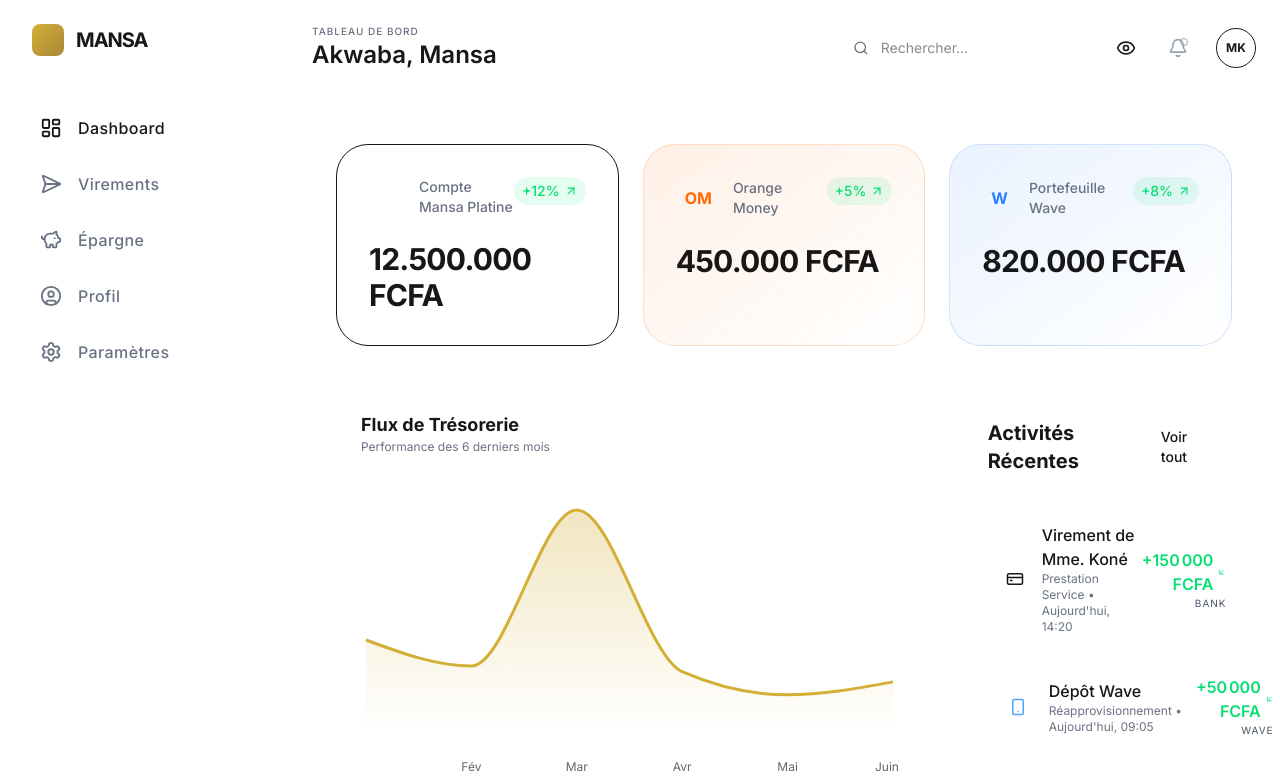
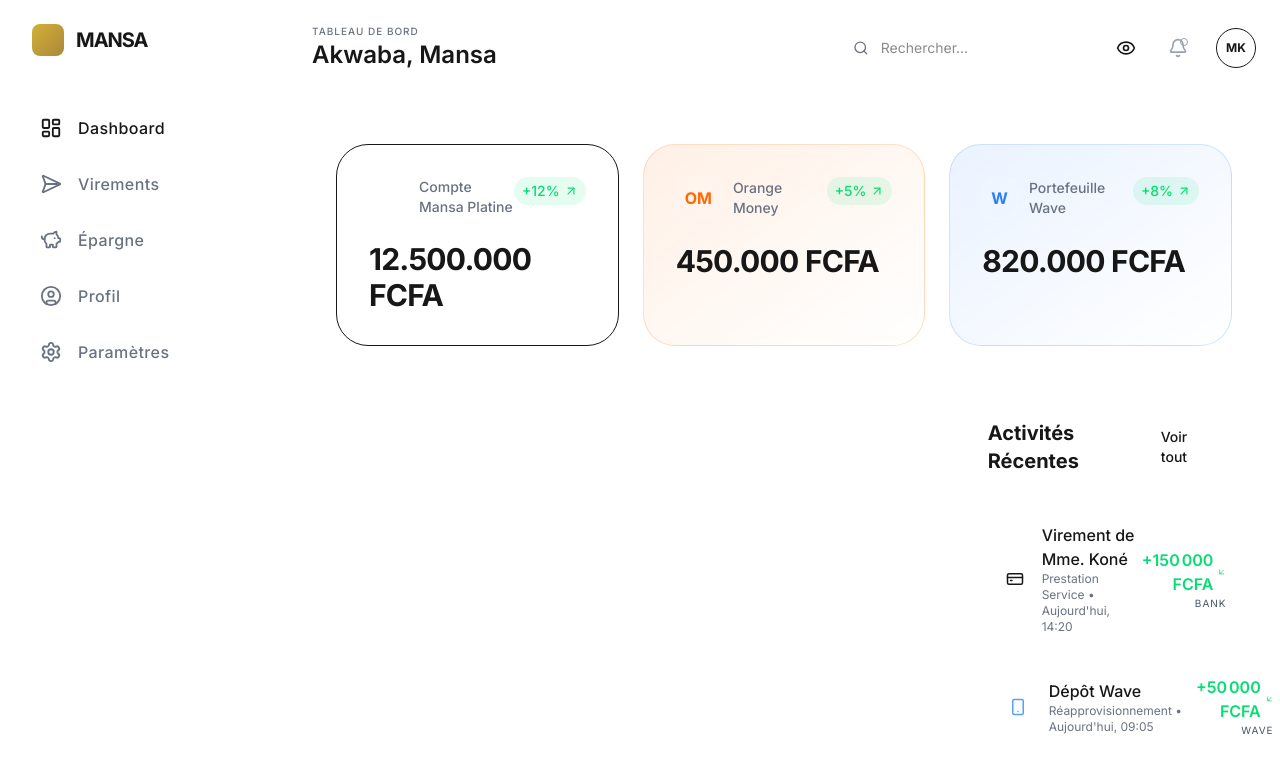
Before and after one commit to JojoKouam/mansa-next-gen, a Next.js app: page / in a window 1280 px wide. Shown: the top 782 px of the page. Built offline with nearby package versions, Linux system fonts and the light colour scheme.

Commit message:
[UPDATE] home page

```diff
--- a/src/app/page.tsx
+++ b/src/app/page.tsx
@@ -1,5 +1,4 @@
 import { BalanceCard } from "@/components/dashboard/BalanceCard";
-import { OverviewChart } from "@/components/dashboard/OverviewChart";
 import { TransactionList } from "@/components/dashboard/TransactionList";
 
 export default function Home() {
@@ -44,7 +43,6 @@ export default function Home() {
       </section>
       <section className="grid grid-cols-1 lg:grid-cols-3 gap-8">
         <div className="lg:col-span-2">
-          <OverviewChart />
         </div>
         <div className="lg:col-span-1">
           <TransactionList />
--- a/src/components/dashboard/OverviewChart.tsx
+++ /dev/null
@@ -1,56 +0,0 @@
-"use client";
-
-import { AreaChart, Area, XAxis, CartesianGrid, Tooltip, ResponsiveContainer } from 'recharts';
-
-// Données fictives (on simulera les mois)
-const data = [
-  { name: 'Jan', income: 400000, expense: 240000 },
-  { name: 'Fév', income: 300000, expense: 139800 },
-  { name: 'Mar', income: 900000, expense: 200000 },
-  { name: 'Avr', income: 278000, expense: 390800 },
-  { name: 'Mai', income: 189000, expense: 480000 },
-  { name: 'Juin', income: 239000, expense: 380000 },
-];
-
-export const OverviewChart = () => {
-  return (
-    <div className="h-87.5 w-full bg-mansa-anthracite/30 border border-white/5 rounded-4xl p-6">
-      <div className="mb-6">
-        <h3 className="text-lg font-bold">Flux de Trésorerie</h3>
-        <p className="text-xs text-gray-500">Performance des 6 derniers mois</p>
-      </div>
-
-      <ResponsiveContainer width="100%" height="100%">
-        <AreaChart data={data}>
-          <defs>
-            {/* Dégradé pour la courbe Or */}
-            <linearGradient id="colorIncome" x1="0" y1="0" x2="0" y2="1">
-              <stop offset="5%" stopColor="#D4AF37" stopOpacity={0.3}/>
-              <stop offset="95%" stopColor="#D4AF37" stopOpacity={0}/>
-            </linearGradient>
-          </defs>
-          <CartesianGrid strokeDasharray="3 3" vertical={false} stroke="#ffffff05" />
-          <XAxis
-            dataKey="name"
-            axisLine={false}
-            tickLine={false}
-            tick={{fill: '#666', fontSize: 12}}
-            dy={10}
-          />
-          <Tooltip
-            contentStyle={{ backgroundColor: '#121212', border: '1px solid #ffffff10', borderRadius: '16px' }}
-            itemStyle={{ color: '#D4AF37' }}
-          />
-          <Area
-            type="monotone"
-            dataKey="income"
-            stroke="#D4AF37"
-            fillOpacity={1}
-            fill="url(#colorIncome)"
-            strokeWidth={3}
-          />
-        </AreaChart>
-      </ResponsiveContainer>
-    </div>
-  );
-};
```
